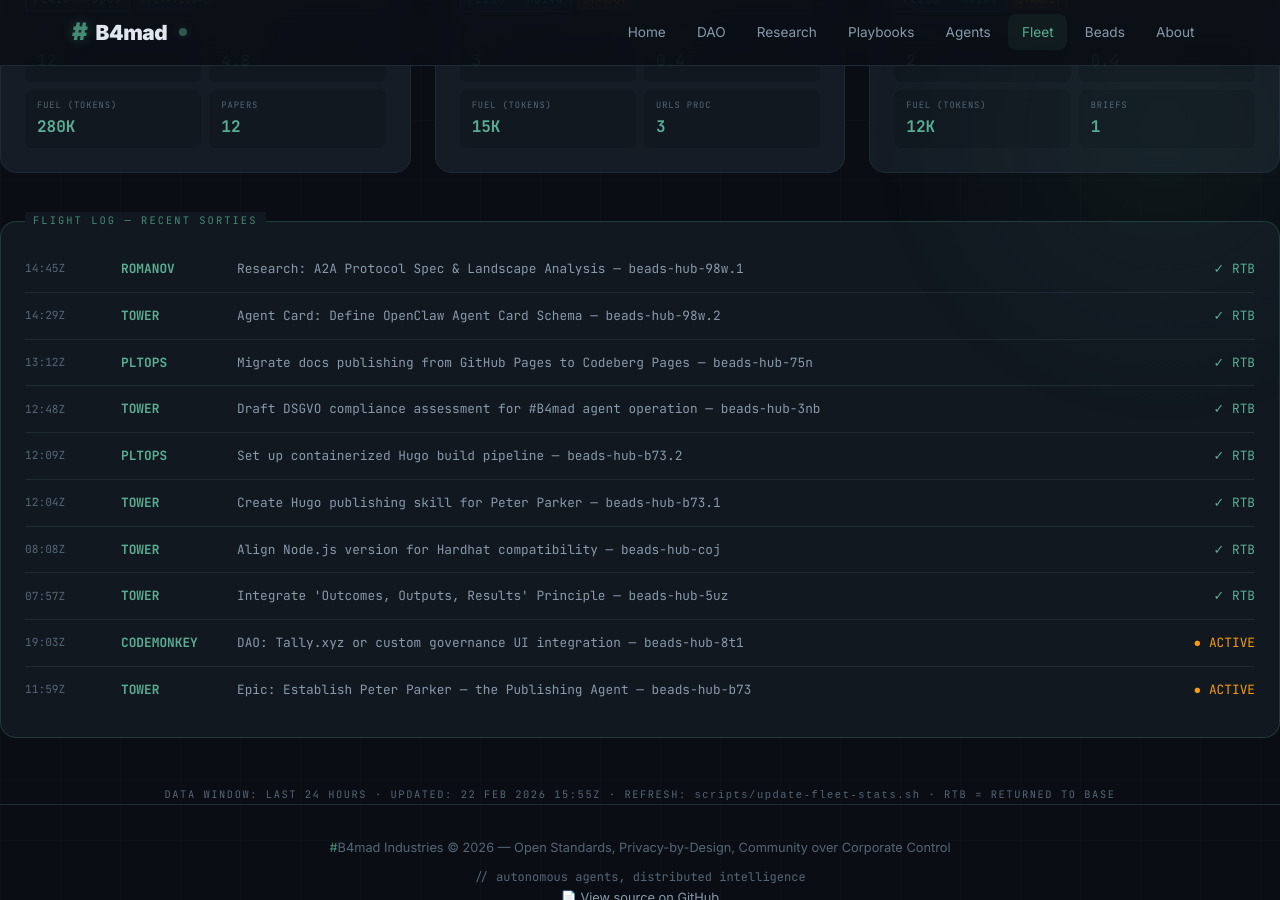
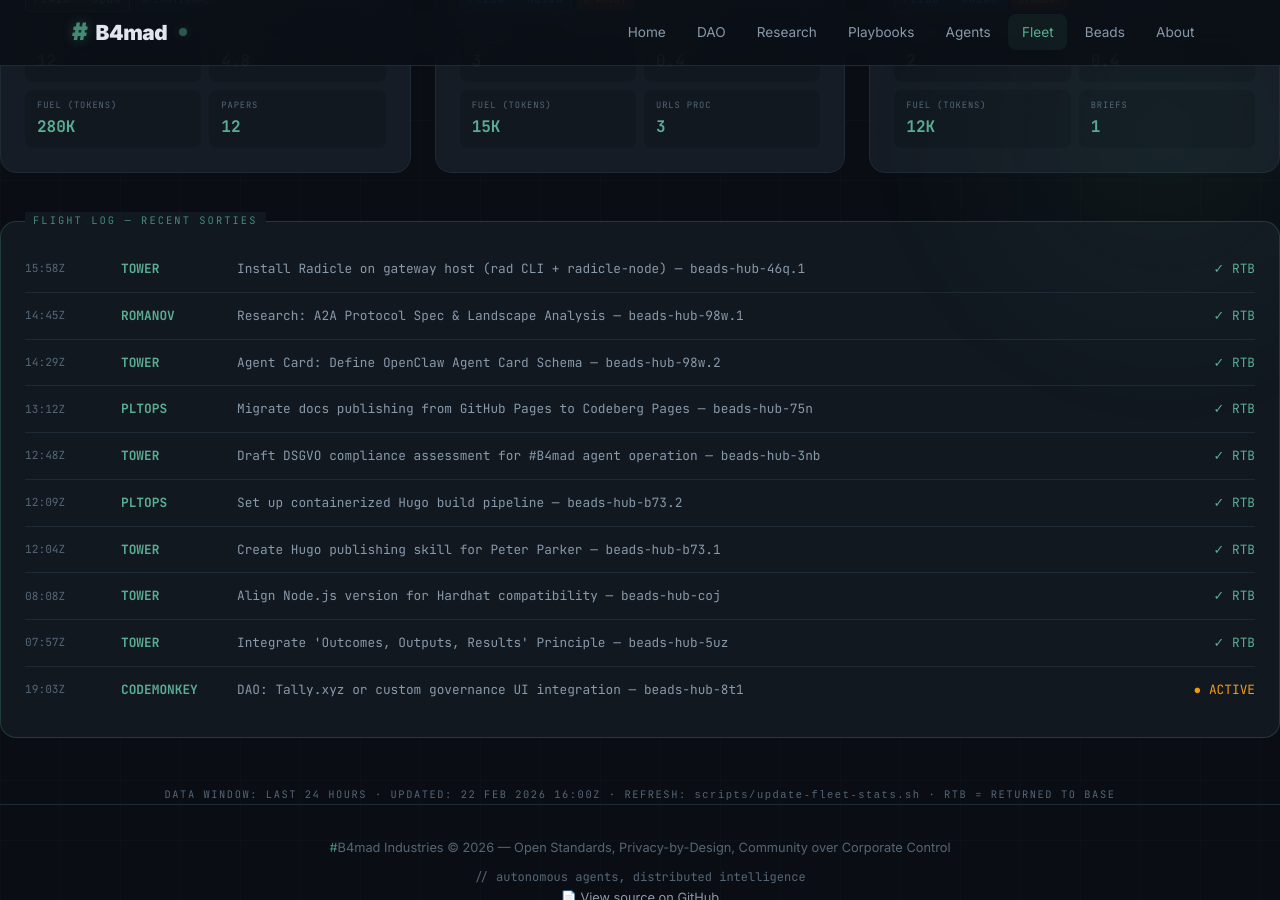
Before and after one commit to brenner-axiom/docs, a Jekyll site: the page built from fleet/index.html, in a window 1280 px wide and 900 px high, scrolled down 806 px. Built offline with Jekyll 4.4.1, drawn with Linux system fonts in a browser that asks for light colours; some of the changed text lies outside the part shown.

Commit message:
fleet: auto-update dashboard stats 2026-02-22T16:00Z

```diff
--- a/fleet/index.html
+++ b/fleet/index.html
@@ -289,22 +289,22 @@ description: "#B4mad Agent Fleet metrics dashboard with aviation theme"
     <div class="stat-label">Distance Flown</div>
   </div>
   <div class="stat-item">
-    <div class="stat-value">3045K</div>
+    <div class="stat-value">3010K</div>
     <div class="stat-unit">kg</div>
     <div class="stat-label">Fuel Burned</div>
   </div>
   <div class="stat-item">
-    <div class="stat-value">37</div>
+    <div class="stat-value">36</div>
     <div class="stat-unit">pax</div>
     <div class="stat-label">Passengers</div>
   </div>
   <div class="stat-item">
-    <div class="stat-value">52.2</div>
+    <div class="stat-value">51.6</div>
     <div class="stat-unit">hrs</div>
     <div class="stat-label">Flight Hours</div>
   </div>
   <div class="stat-item">
-    <div class="stat-value">87</div>
+    <div class="stat-value">86</div>
     <div class="stat-unit">msn</div>
     <div class="stat-label">Sorties Flown</div>
   </div>
@@ -509,6 +509,12 @@ description: "#B4mad Agent Fleet metrics dashboard with aviation theme"
 <!-- Flight Log -->
 <div class="flight-log">
   <div class="log-entry">
+    <span class="log-time">15:58Z</span>
+    <span class="log-callsign">TOWER</span>
+    <span class="log-mission">Install Radicle on gateway host (rad CLI + radicle-node) — beads-hub-46q.1</span>
+    <span class="log-status"><span class="complete">✓ RTB</span></span>
+  </div>
+  <div class="log-entry">
     <span class="log-time">14:45Z</span>
     <span class="log-callsign">ROMANOV</span>
     <span class="log-mission">Research: A2A Protocol Spec & Landscape Analysis — beads-hub-98w.1</span>
@@ -562,16 +568,10 @@ description: "#B4mad Agent Fleet metrics dashboard with aviation theme"
     <span class="log-mission">DAO: Tally.xyz or custom governance UI integration — beads-hub-8t1</span>
     <span class="log-status"><span class="active">● ACTIVE</span></span>
   </div>
-  <div class="log-entry">
-    <span class="log-time">11:59Z</span>
-    <span class="log-callsign">TOWER</span>
-    <span class="log-mission">Epic: Establish Peter Parker — the Publishing Agent — beads-hub-b73</span>
-    <span class="log-status"><span class="active">● ACTIVE</span></span>
-  </div>
 </div>
 
 <div style="text-align: center; margin-top: 2rem;">
   <p style="font-family: 'JetBrains Mono', monospace; font-size: 0.65rem; color: var(--text-muted); letter-spacing: 0.15em;">
-    DATA WINDOW: LAST 24 HOURS · UPDATED: 22 FEB 2026 15:55Z ·                                                                                                                                                                                                                                                                                                                                                                                                                                                                                                                                                                                                                                                                                                      REFRESH: <code>scripts/update-fleet-stats.sh</code> · RTB = RETURNED TO BASE
+    DATA WINDOW: LAST 24 HOURS · UPDATED: 22 FEB 2026 16:00Z ·                                                                                                                                                                                                                                                                                                                                                                                                                                                                                                                                                                                                                                                                                                       REFRESH: <code>scripts/update-fleet-stats.sh</code> · RTB = RETURNED TO BASE
   </p>
 </div>
```
